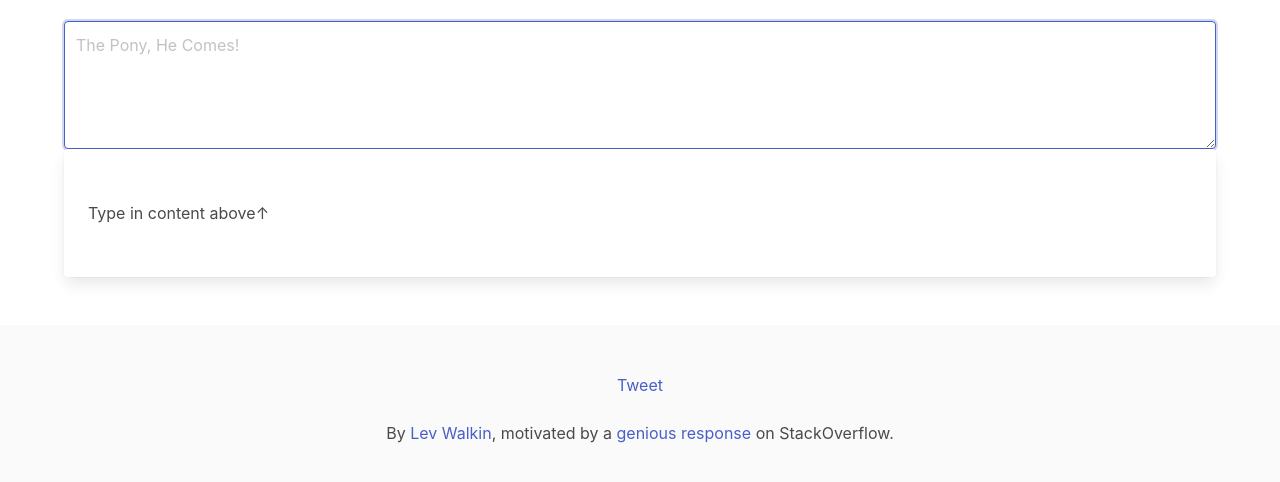
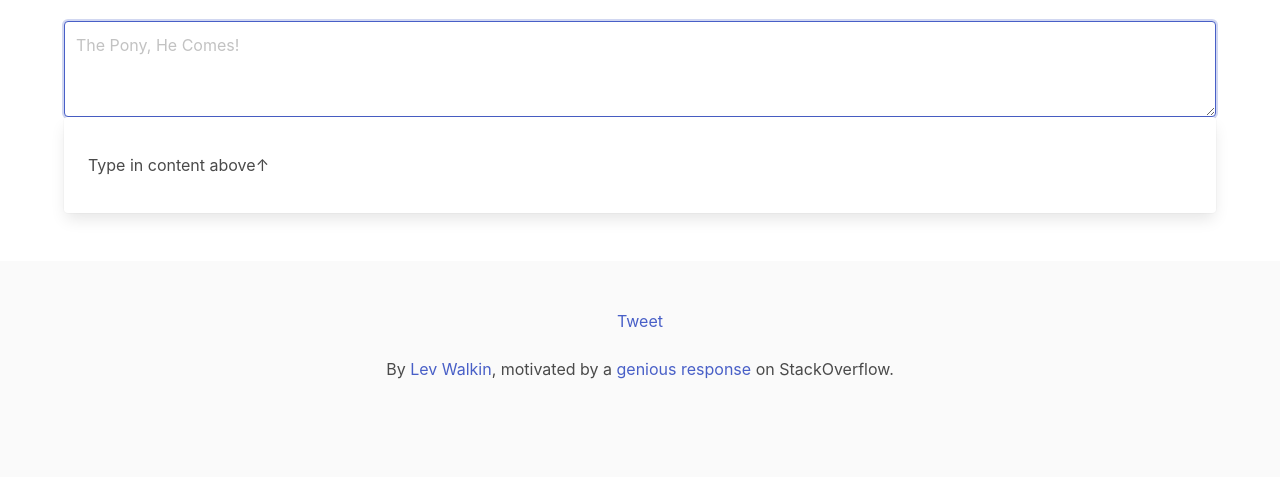
Before and after one commit to vlm/the-pony-he-comes, a plain HTML site: page index.html in a window 1280 px wide. Shown: the part 116-598 px from the top of the page. Drawn offline with nearby package versions, Linux system fonts and the light colour scheme.

```diff
--- a/index.html
+++ b/index.html
@@ -22,7 +22,7 @@ The Pony,͍ͭ He̔ C⃙᷉ǒ᷂m̯̫̭e⃘͈᷿̥s͓̋͑̐ͩ!̠᷂͓⃛ͩͅ
 
     <div class="field">
       <div class="control">
-        <textarea class="textarea" placeholder="The Pony, He Comes!" id="pony-input"></textarea>
+        <textarea class="textarea" rows="3" placeholder="The Pony, He Comes!" id="pony-input"></textarea>
       </div>
     </div>
 </div>
@@ -30,7 +30,7 @@ The Pony,͍ͭ He̔ C⃙᷉ǒ᷂m̯̫̭e⃘͈᷿̥s͓̋͑̐ͩ!̠᷂͓⃛ͩͅ
 <div class="container">
 <div class="card">
   <div class="card-content">
-  <div class="content" id="pony-output" style="line-height: 5em">
+  <div class="content" id="pony-output" style="line-height: 3em">
     Type in content above↑
   </div>
   </div>
```
